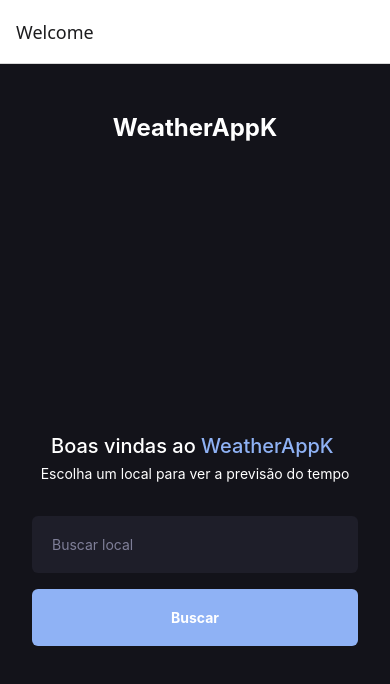
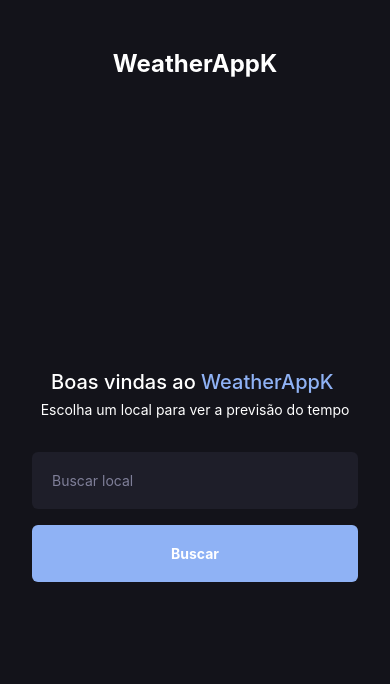
Before and after one commit to kauan777/weather-app, a React Native app: screen / in a window 390 px wide. Shown: the top 684 px of the page. Built offline with nearby package versions, Linux system fonts and the light colour scheme.

Commit message:
feat: update Stack.Navigator to include screenOptions for header visibility

```diff
--- a/src/routes/index.tsx
+++ b/src/routes/index.tsx
@@ -9,7 +9,9 @@ const Stack = createNativeStackNavigator();
 export function Routes(): React.JSX.Element {
   return (
     <NavigationContainer>
-      <Stack.Navigator initialRouteName="Home">
+      <Stack.Navigator
+        initialRouteName="Home"
+        screenOptions={{headerShown: false}}>
         <Stack.Screen
           name="Home"
           component={HomeScreen}
```
